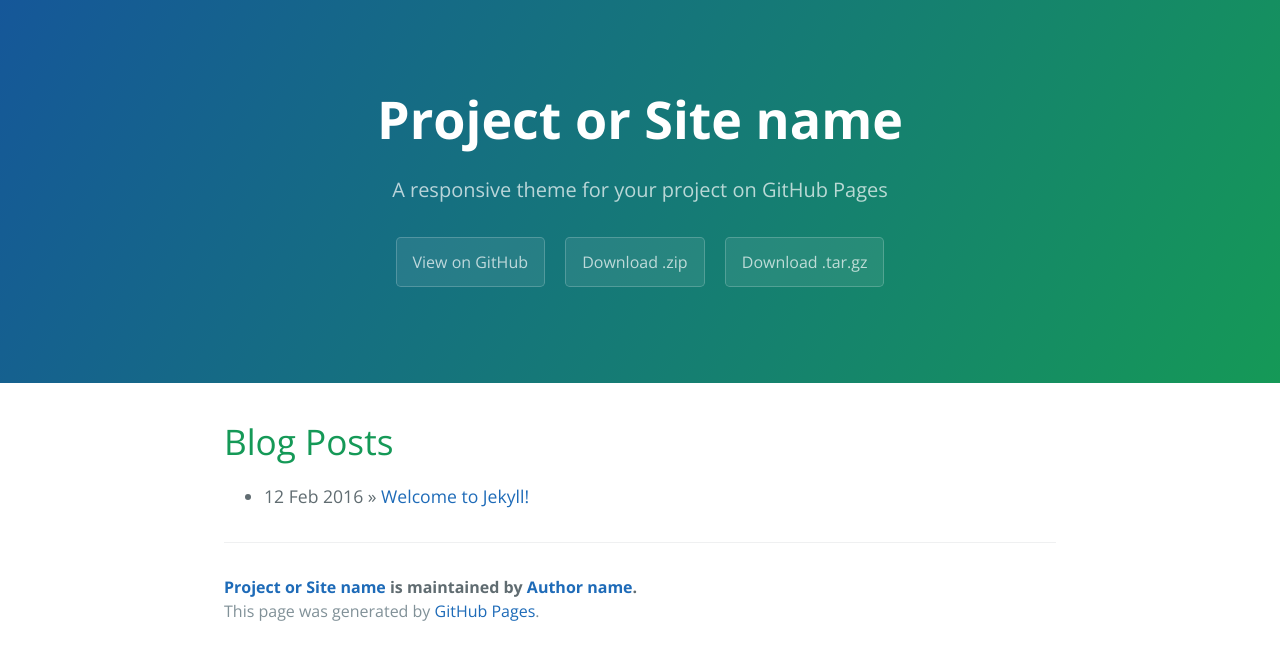
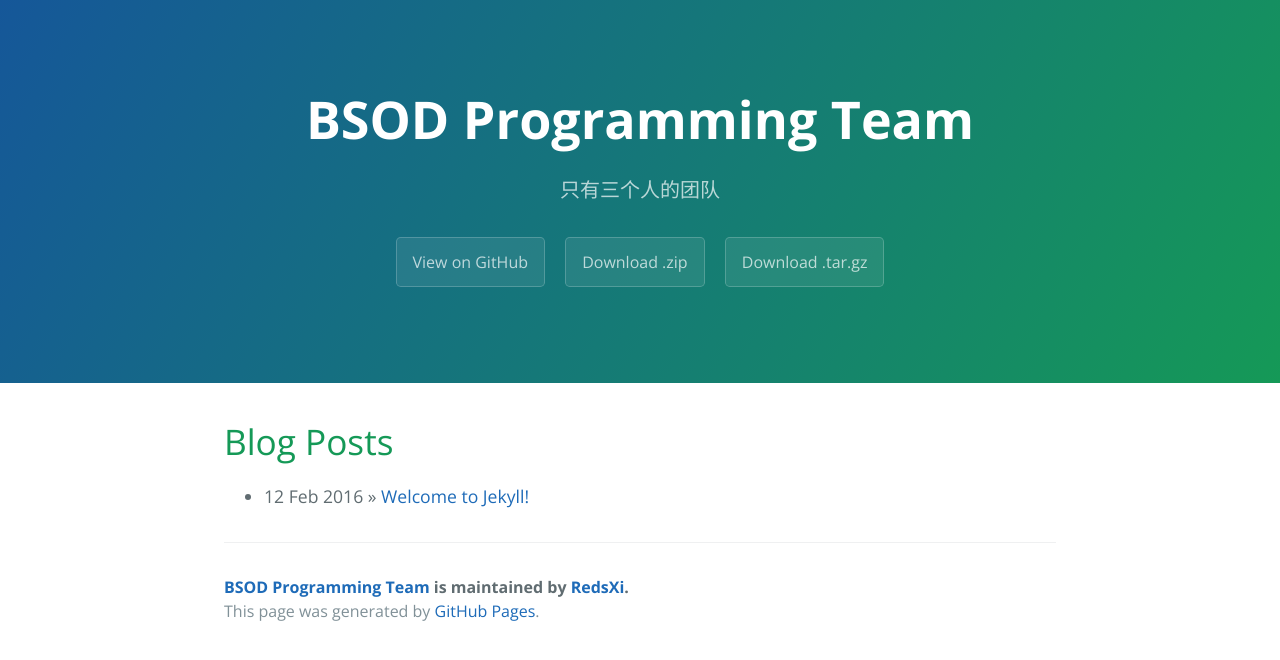
Before and after one commit to BSOD-Programming-Team/bsod-programming-team.github.io, a Jekyll site: the page built from index.html, in a window 1280 px wide. Shown: the top 660 px of the page. Built offline with Jekyll 4.4.1, drawn with Linux system fonts in a browser that asks for light colours; the list of posts is cut into pages by our own code.

Commit message:
Update _config.yml

```diff
--- a/_config.yml
+++ b/_config.yml
@@ -1,14 +1,14 @@
 # Setup
-title:        Project or Site name
-tagline:      A responsive theme for your project on GitHub Pages
+title:        BSOD Programming Team
+tagline:      只有三个人的团队
 baseurl:      ""
 paginate:     1
-locale:       "en"
+locale:       "zh-CN"
 
 # About/contact
 author:
-  name:       Author name
-  url:        http://yourhomepage.com
+  name:       RedsXi
+  url:        http://bsod-programming-team.github.io
 
 # Gems
 gems:
```
